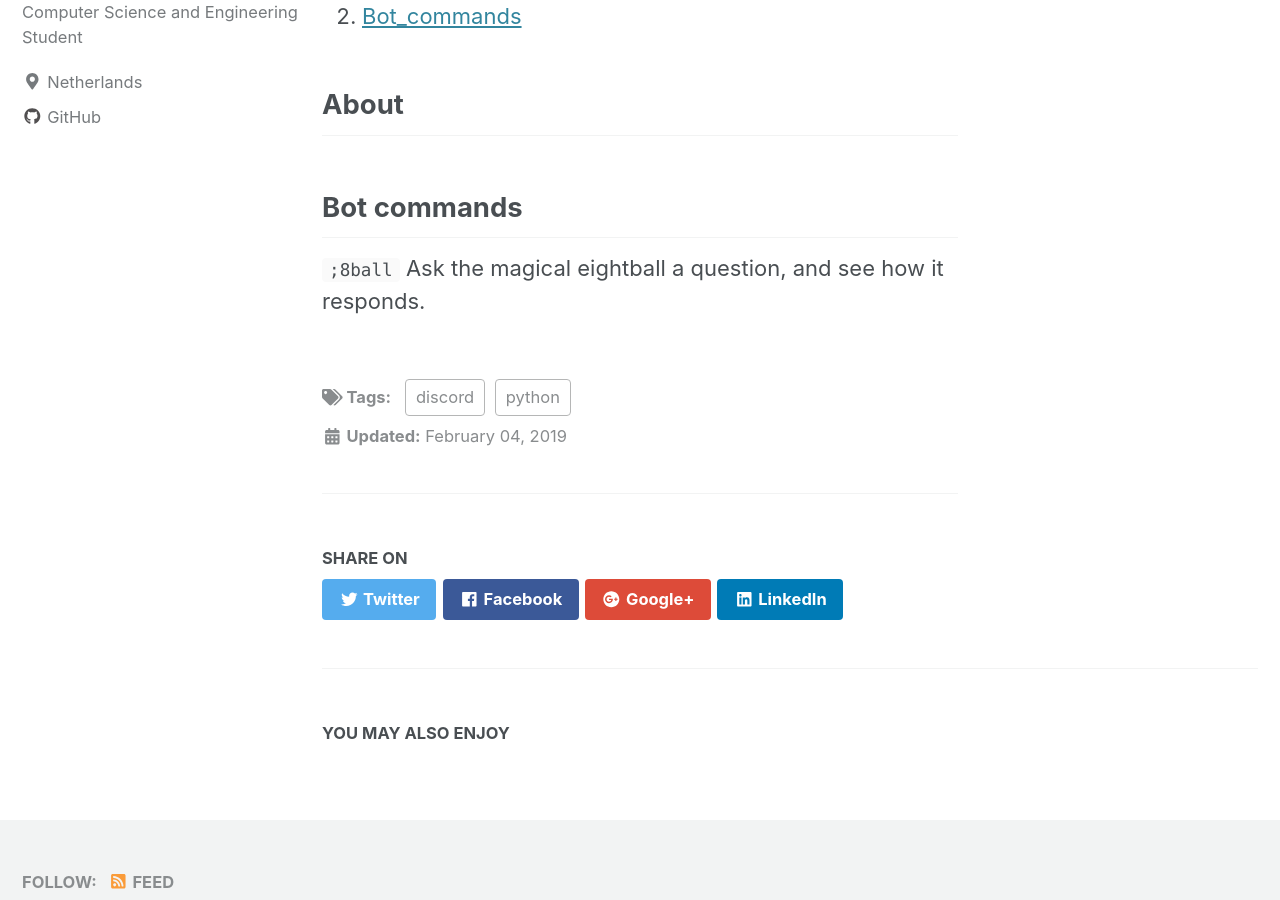
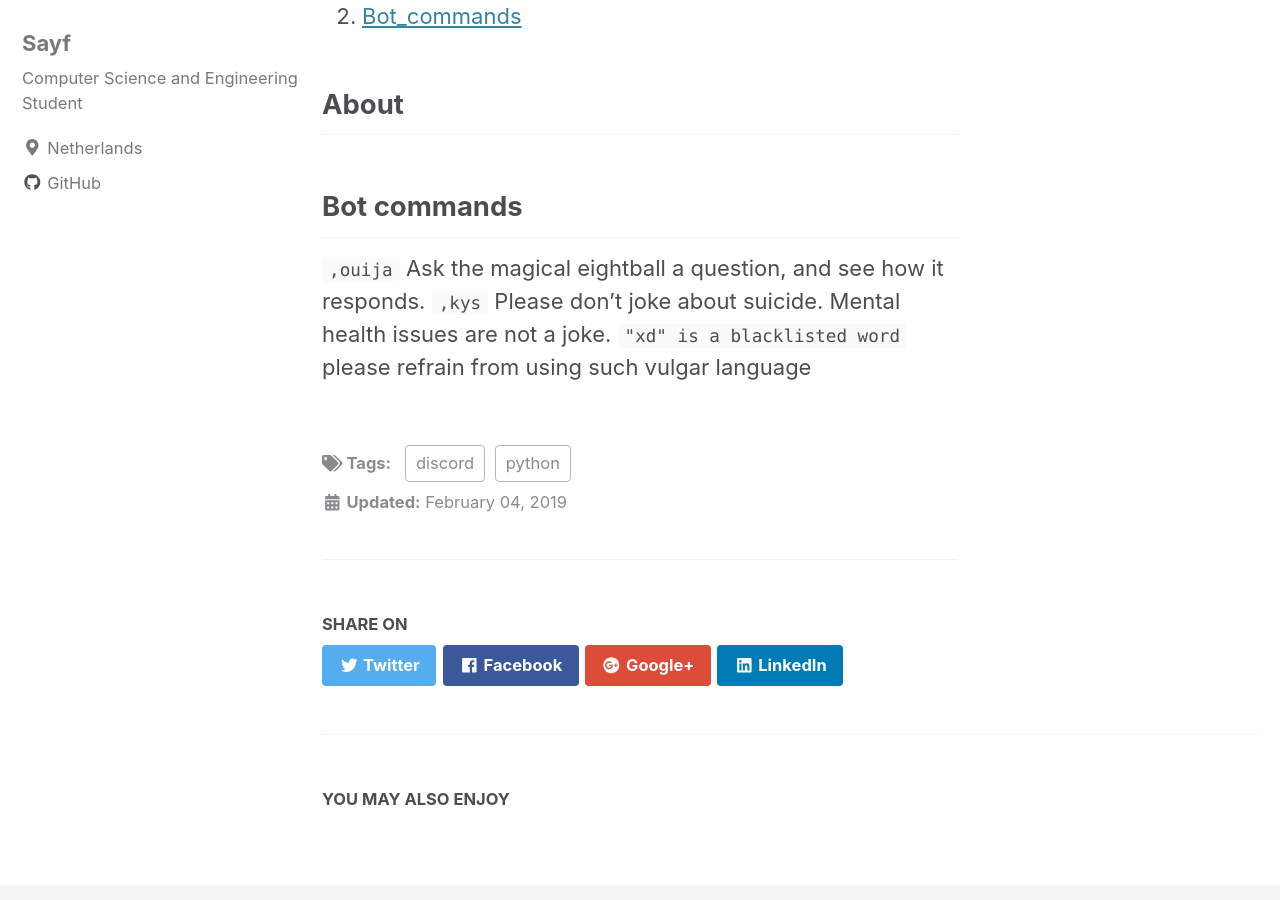
Before and after one commit to imnublet/imnublet.github.io, a Jekyll site: the page built from _posts/2019-02-4-My-First-Discord-Bot.md, in a window 1280 px wide and 900 px high, scrolled down 535 px. Built offline with Jekyll 4.4.1, drawn with Linux system fonts in a browser that asks for light colours; cached includes are drawn as plain includes; nearby versions of some CDN libraries.

Commit message:
added commands to botpage

```diff
--- a/_posts/2019-02-4-My-First-Discord-Bot.md
+++ b/_posts/2019-02-4-My-First-Discord-Bot.md
@@ -15,4 +15,6 @@
 
 
 ## Bot commands
-`;8ball` Ask the magical eightball a question, and see how it responds.
+`,ouija` Ask the magical eightball a question, and see how it responds.
+`,kys` Please don't joke about suicide. Mental health issues are not a joke.
+`"xd" is a blacklisted word` please refrain from using such vulgar language
```
